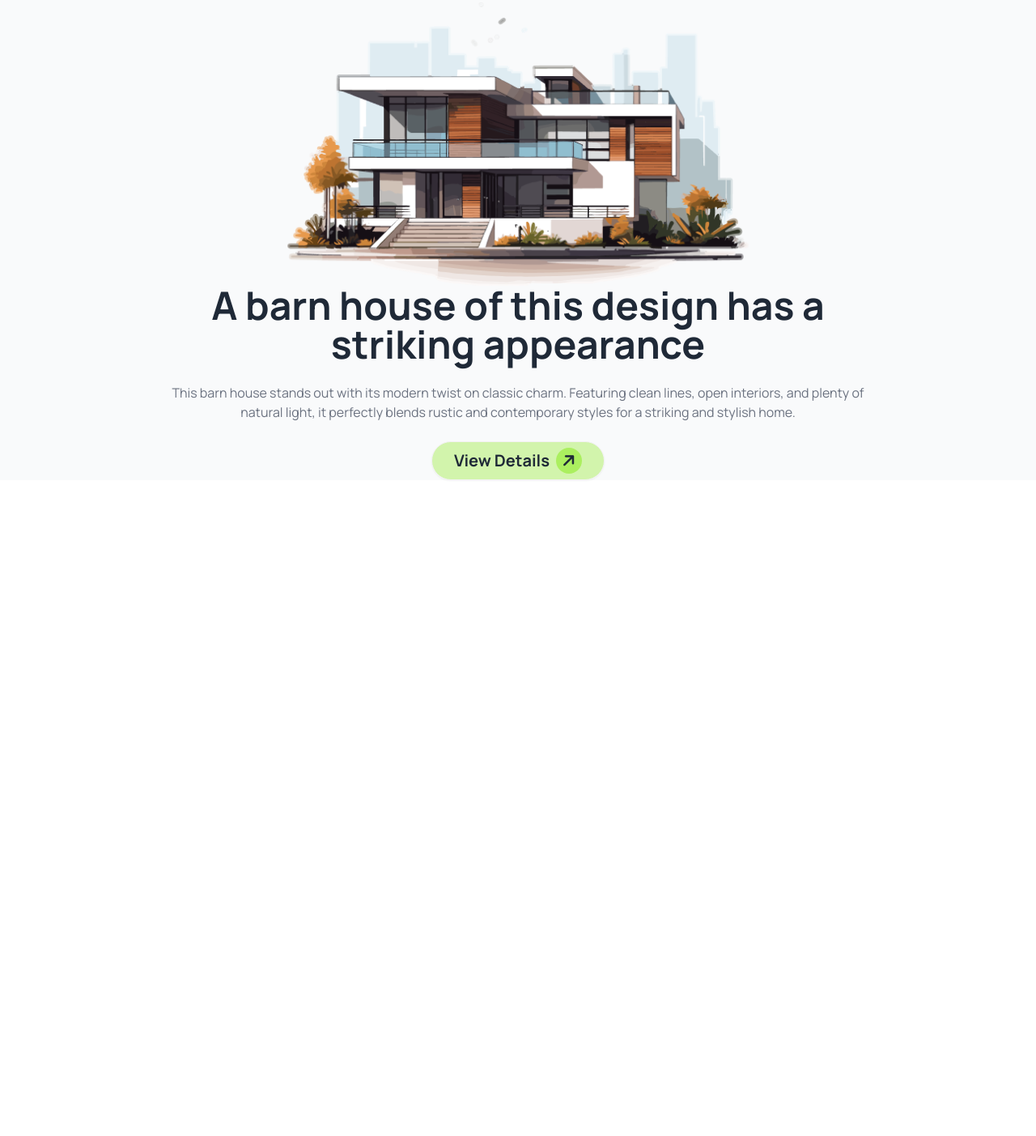
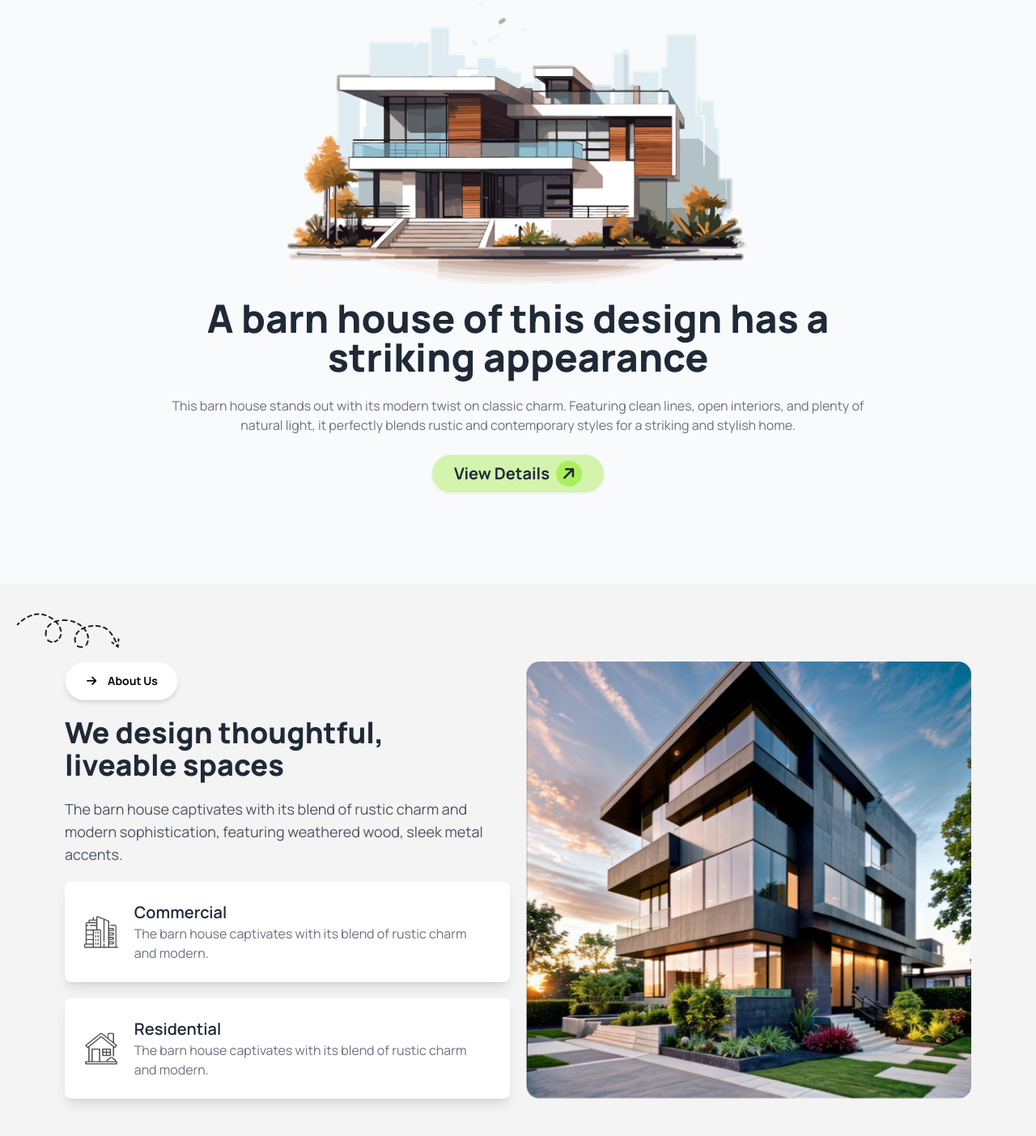
Before and after one commit to alaminsaleh/PH-B10-A3, a plain HTML site: page index.html in a window 1280 px wide. Shown: the part 161-1564 px from the top of the page at 81% size. Before the commit the page ends 800 px from the top, so only its background shows below. Drawn offline with nearby package versions, Linux system fonts and the light colour scheme.

Commit message:
Added Our Latest Portfolio Section

```diff
--- a/index.html
+++ b/index.html
@@ -42,8 +42,8 @@
 <body class="font-Manrope">
   <!-- Navbar and Banner section -->
   <header
-    class="lg:px-20 px-5 pt-12 bg-gradient-to-r from-gray-50 to-gray-50">
-    <nav>
+    class="pt-12 bg-gradient-to-r from-gray-50 to-gray-50">
+    <nav class="px-5 md:container mx-auto md:px-5">
       <div class="navbar">
         <div class="navbar-start">
           <div>
@@ -52,7 +52,7 @@
           </div>
           <a class="btn btn-ghost text-3xl">Rinterio</a>
         </div>
-        <div class="navbar-center hidden lg:flex lg:items-center lg:justify-center">
+        <div class="navbar-center hidden lg:flex lg:items-center lg:justify-center lg:pr-24">
           <ul class="menu menu-horizontal px-1">
             <li><a class="font-bold">Home</a></li>
             <li><a class="text-[#737373]">Services</a></li>
@@ -61,7 +61,7 @@
             <li><a class="text-[#737373]">Contact Us</a></li>
           </ul>
         </div>
-        <div class="navbar-end gap-4">
+        <div class="navbar-end gap-3 lg:gap-5">
           <!-- Search button -->
           <button
             class="hidden lg:block btn btn-ghost btn-circle border border-5 bg-[#FFFFFF] border-gray-400 rounded-full w-12 h-12">
@@ -84,16 +84,16 @@
     </nav>
 
     <!-- A burn house section -->
-    <section class="mt-12">
-      <div class="flex flex-col justify-center items-center ">
+    <section class="mt-12 md:container mx-auto md:px-10">
+      <div class="flex flex-col justify-center items-center px-5">
         <div>
           <img class="lg:px-36 px-6" src="./assets/banner.png" alt="">
         </div>
-        <div class="text-center space-y-6">
-          <h1 class="lg:text-5xl text-3xl font-bold ">A barn house of this design has a <span class="hidden lg:inline"><br></span> striking appearance</h1>
+        <div class="text-center space-y-6 md:mb-28 lg:mb-28 mb-10">
+          <h1 class="lg:text-5xl text-4xl font-extrabold mt-4">A barn house of this design has a <span class="hidden lg:inline"><br></span> striking appearance</h1>
           <p class="text-gray-500">This barn house stands out with its modern twist on classic charm. Featuring clean lines, open interiors, and plenty of <span class="hidden lg:inline"><br></span> natural light, it perfectly blends rustic and contemporary styles for a striking and stylish home.</p>
           <!-- Button -->
-          <button class="btn w-full lg:w-1/4 bg-[#ABEF5F80] rounded-full font-bold text-xl px-6">
+          <button class="btn w-full lg:w-1/4 bg-[#ABEF5F80] rounded-full font-bold text-xl px-6 ">
             View Details
             <div>
               <i
@@ -111,11 +111,69 @@
 
   <!-- Main section -->
   <main>
+    <!-- We design thoughtful section & Our Latest Portfolio-->
+    <section class="bg-[#F4F4F4]">
+      <!-- Our Latest Portfolio section -->
+      <div
+        class="relative container mx-auto px-5 md:px-20 md:py-24 py-8 flex flex-col lg:flex-row md:items-center lg:items-stretch gap-5 h-full lg:h-auto">
+        <!-- Vector -->
+        <div class="absolute top-9 left-5 hidden lg:block"><img src="./assets/Vector.png" alt=""></div>
+        <!-- Left Section: Text and Cards -->
+        <div class="lg:w-1/2 flex flex-col justify-between space-y-5">
+          <button
+            class="btn bg-white text-black hover:bg-gray-200 rounded-full font-bold shadow-md md:px-6 md:py-2 flex items-center px-3 py-1 w-auto mx-auto md:mx-0 self-center md:self-start">
+            <i class="fa-solid fa-arrow-right h-4 w-4 flex items-center justify-center mr-1"></i> About Us
+          </button>
+          <!-- Heading -->
+          <h1 class="md:text-4xl lg:text-4xl text-2xl lg:text-start text-center font-extrabold leading-tight">We design thoughtful,
+            <br> liveable spaces
+          </h1>
 
+          <!-- Description -->
+          <p class="text-gray-600 text-lg lg:text-start text-center">The barn house captivates with its blend of rustic charm and
+            modern
+            sophistication, featuring weathered wood, sleek metal accents.</p>
+
+          <!-- Cards -->
+          <div class="space-y-5">
+            <!-- Card 1: Commercial -->
+            <div class="flex items-center bg-white p-6 rounded-lg shadow-lg gap-5">
+              <div>
+                <img src="./assets/commercial.png" alt="Commercial" class="w-12 h-12 object-contain">
+              </div>
+              <div>
+                <h4 class="text-xl font-semibold">Commercial</h4>
+                <p class="text-gray-500">The barn house captivates with its blend of rustic charm and modern.</p>
+              </div>
+            </div>
+
+            <!-- Card 2: Residential -->
+            <div class="flex items-center bg-white p-6 rounded-lg shadow-lg gap-5">
+              <div>
+                <img src="./assets/residential.png" alt="Residential" class="w-12 h-12 object-contain">
+              </div>
+              <div>
+                <h4 class="text-xl font-semibold">Residential</h4>
+                <p class="text-gray-500">The barn house captivates with its blend of rustic charm and modern.</p>
+              </div>
+            </div>
+          </div>
+        </div>
+        <!-- Right Section: Image -->
+        <div class="lg:w-1/2 h-full lg:h-auto">
+          <img src="./assets/Rectangle.png" alt="Modern House" class="w-full h-full object-cover rounded-2xl">
+        </div>
+
+      </div>
+      <!-- We design thoughtful section -->
+      <div></div>
+    </section>
   </main>
 
   <!-- Footer section -->
-  <footer></footer>
+  <footer>
+
+  </footer>
 </body>
 
 </html>
```
